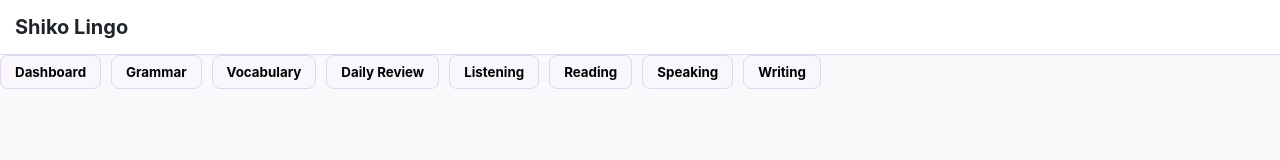
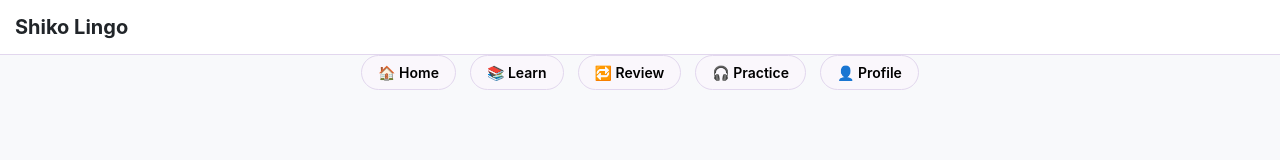
Before and after one commit to egyptianpharoah771-commits/shiko-lingo, a React (Create React App) app: page /vocabulary in a window 1280 px wide. Shown: the top 160 px of the page. Built offline with nearby package versions, Linux system fonts and the light colour scheme; no server answers.

Commit message:
Improve Daily Review system, fix MCQ logic, add XP & streak, stabilize review flow, add translation cache to prevent API 429, improve dashboard review card

```diff
--- a/src/App.js
+++ b/src/App.js
@@ -223,16 +223,13 @@ function AppLayout({ children }) {
             <strong style={{ fontSize: 20 }}>Shiko Lingo</strong>
           </header>
 
-          <nav style={navStyle}>
-            <NavButton to="/dashboard" label="Dashboard" />
-            <NavButton to="/grammar" label="Grammar" />
-            <NavButton to="/vocabulary" label="Vocabulary" />
-            <NavButton to="/review" label="Daily Review" />
-            <NavButton to="/listening" label="Listening" />
-            <NavButton to="/reading" label="Reading" />
-            <NavButton to="/speaking" label="Speaking" />
-            <NavButton to="/writing" label="Writing" />
-          </nav>
+          <nav className="navbar">
+  <NavButton to="/dashboard" label="🏠 Home" />
+  <NavButton to="/vocabulary" label="📚 Learn" />
+  <NavButton to="/review" label="🔁 Review" />
+  <NavButton to="/listening" label="🎧 Practice" />
+  <NavButton to="/speaking" label="👤 Profile" />
+</nav>
         </>
       )}
 
@@ -257,12 +254,13 @@ function AppLayout({ children }) {
 
 function NavButton({ to, label }) {
   return (
-    <Link to={to}>
-      <button style={navBtnStyle}>{label}</button>
+    <Link to={to} style={{ textDecoration: "none" }}>
+      <button className="nav-btn">
+        {label}
+      </button>
     </Link>
   );
 }
-
 function App() {
   useEffect(() => {
     if (isPiAvailable()) {
--- a/src/ReadingLesson.js
+++ b/src/ReadingLesson.js
@@ -193,7 +193,19 @@ const saveWord = async (word) => {
 
       let arabic = "";
 
-      if (definition) {
+const CACHE_KEY = "TRANSLATION_CACHE";
+
+const cache =
+  JSON.parse(localStorage.getItem(CACHE_KEY)) || {};
+
+if (cache[definition]) {
+
+  arabic = cache[definition];
+
+} else if (definition) {
+
+  try {
+
     const transRes = await fetch(
       `https://api.mymemory.translated.net/get?q=${encodeURIComponent(
         definition
@@ -201,11 +213,28 @@ const saveWord = async (word) => {
     );
 
     if (transRes.ok) {
+
       const transData = await transRes.json();
-          arabic = transData?.responseData?.translatedText || "";
-        }
+
+      arabic =
+        transData?.responseData?.translatedText || "";
+
+      cache[definition] = arabic;
+
+      localStorage.setItem(
+        CACHE_KEY,
+        JSON.stringify(cache)
+      );
+
     }
 
+  } catch (err) {
+
+    console.warn("Translation failed:", err);
+
+  }
+
+}
       setDictionaryData({
         definition,
         example,
--- a/src/index.css
+++ b/src/index.css
@@ -48,3 +48,60 @@ button {
 html {
   scroll-behavior: smooth;
 }
+
+/* ======================
+   Navbar
+====================== */
+
+.navbar {
+  display: flex;
+  justify-content: center;
+  gap: 14px;
+  flex-wrap: wrap;
+  margin-bottom: 24px;
+}
+
+.nav-btn {
+  display: flex;
+  align-items: center;
+  gap: 6px;
+
+  padding: 8px 16px;
+
+  border-radius: 999px;
+  border: 1px solid #e2d7ee;
+
+  background: #faf7fc;
+
+  font-weight: 600;
+  font-size: 14px;
+
+  cursor: pointer;
+
+  transition: all 0.2s ease;
+}
+
+/* Hover Animation */
+
+.nav-btn:hover {
+  transform: translateY(-2px) scale(1.05);
+  background: #f1eaff;
+}
+
+/* Active Tab */
+
+.nav-btn.active {
+  background: #ede7f6;
+  border-color: #c9b6ff;
+}
+
+/* Icon Animation */
+
+.nav-btn span {
+  display: inline-block;
+  transition: transform 0.2s ease;
+}
+
+.nav-btn:hover span {
+  transform: scale(1.2);
+}
```
Lines whose indentation alone changed are shown as unchanged.
